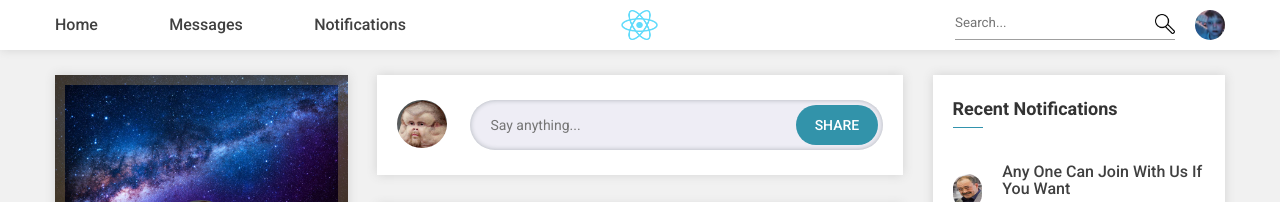
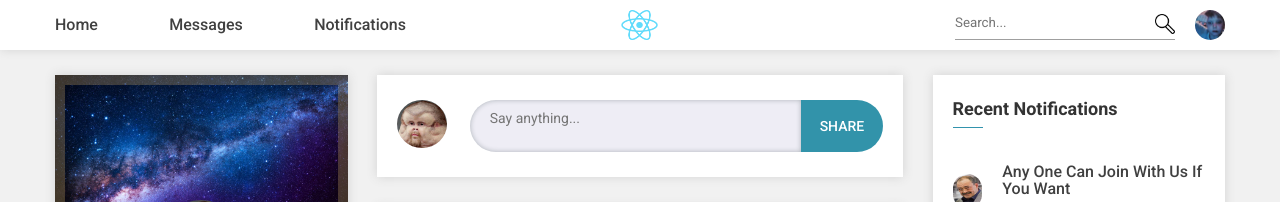
Before and after one commit to darkysadow/social-network-react, a React (Create React App) app: page /home in a window 1280 px wide. Shown: the top 202 px of the page. Built offline with nearby package versions, Linux system fonts and the light colour scheme.

Commit message:
Created 'render.js' for rerendering page before user add post

```diff
--- a/src/components/home/center/PostForm/input/InputForm.jsx
+++ b/src/components/home/center/PostForm/input/InputForm.jsx
@@ -2,10 +2,15 @@ import React from "react";
 import s from './InputForm.module.css';
 
 const InputForm = (props) => {
-
-    return(<div className={s.inputBlock}>
-        <input type="text" placeholder={props.field} />
-        <button onClick={props.addPost}>{props.buttonText}</button>
+    let newPostElem = React.createRef();
+    let addPost = () => {
+        let text = newPostElem.current.value;
+        props.addPost('2 minutes ago', text);
+        text = '';
+    }
+    return (<div className={s.inputBlock}>
+        <textarea placeholder={props.field} ref={newPostElem}></textarea>
+        <button onClick={addPost}>{props.buttonText}</button>
     </div>);
 }
 
--- a/src/components/home/center/PostForm/input/InputForm.module.css
+++ b/src/components/home/center/PostForm/input/InputForm.module.css
@@ -2,22 +2,37 @@
 
 .inputBlock{
     width: 100%;
-    position: relative;
     flex: 0 0 85%;
-
+    display: flex;
+    flex-direction: row;
 }
 
-.inputBlock input[type="text"] {
+/*textarea {
     position: absolute;
     width: 100%;
     height: 100%;
     background-color: rgb(238, 237, 245);
     border-radius: 50px;
     box-shadow: 0 0 5px 0px rgba(27, 45, 51,0.3) inset;
-    padding: 0 25% 0 5%;
+    padding: 25%  5%;
     font-family: "Roboto", sans-serif;
 	font-weight: 400;
 	font-size: 14px;
+} */
+
+textarea {
+    flex: 0 0 80%;
+    background-color: rgb(238, 237, 245);
+    border-top-left-radius: 50px;
+    border-bottom-left-radius: 50px;
+    box-shadow: 0 0 5px 0px rgba(27, 45, 51,0.3) inset;
+    padding: 10px 20px;
+    /*padding: 25px 10px;*/
+    overflow-y: visible;
+    font-family: "Roboto", sans-serif;
+	font-weight: 400;
+	font-size: 14px;
+    resize: none;
 }
 
 .inputBlock input[type="button"] {
@@ -25,15 +40,12 @@
 }
 
 button {
-    position: absolute;
-    width: 20%;
-    height: 80%;
-    top: 10%;
-    right: 5px;
+    flex: 0 0 20%;
     background-color: #3293aa;
     text-transform: uppercase;
     color: white;
-    border-radius: 50px;
+    border-top-right-radius: 50px;
+    border-bottom-right-radius: 50px;
     font-family: "Roboto", sans-serif;
 	font-weight: 500;
 	font-size: 14px;
--- a/src/index.js
+++ b/src/index.js
@@ -1,20 +1,9 @@
-import React from 'react';
-import ReactDOM from 'react-dom/client';
 import './index.css';
-import App from './App';
 import reportWebVitals from './reportWebVitals';
 import state from './redux/state';
-import { addPost } from './redux/state';
+import { rerenderEntrieTree } from './render';
 
-addPost("1 minute ago", "Алексюк яна...");
-
-const root = ReactDOM.createRoot(document.getElementById('root'));
-root.render(
-  <React.StrictMode>
-    {/*<App messagesData={state.messagesPage.messagesData} dialogsData={state.messagesPage.dialogsData} posts={state.homePage.posts}/>*/}
-    <App state={state} addPost={addPost}/>
-  </React.StrictMode>,
-);
+rerenderEntrieTree(state);
 
 // If you want to start measuring performance in your app, pass a function
 // to log results (for example: reportWebVitals(console.log))
--- a/src/redux/state.js
+++ b/src/redux/state.js
@@ -7,6 +7,7 @@ import pages1 from "./../img/pages5.jpg";
 import pages2 from "./../img/pages6.jpg";
 import pages3 from "./../img/pages7.jpg";
 import media1 from "./../img/korneplodMem.jpg";
+import { rerenderEntrieTree } from '../render';
 
 let state = {
     homePage: {
@@ -45,6 +46,7 @@ export let addPost = (when, postText) => {
         shares: "0"
     };
     state.homePage.posts.push(newPost);
+    rerenderEntrieTree(state);
 };
 
 export default state;
--- /dev/null
+++ b/src/render.js
@@ -0,0 +1,22 @@
+import React from 'react';
+import ReactDOM from 'react-dom/client';
+import './index.css';
+import App from './App';
+import reportWebVitals from './reportWebVitals';
+import { addPost } from './redux/state';
+
+export let rerenderEntrieTree = (state) => {
+
+const root = ReactDOM.createRoot(document.getElementById('root'));
+root.render(
+  <React.StrictMode>
+    <App state={state} addPost={addPost}/>
+  </React.StrictMode>,
+);
+
+}
+
+// If you want to start measuring performance in your app, pass a function
+// to log results (for example: reportWebVitals(console.log))
+// or send to an analytics endpoint. Learn more: https://bit.ly/CRA-vitals
+reportWebVitals();
```
